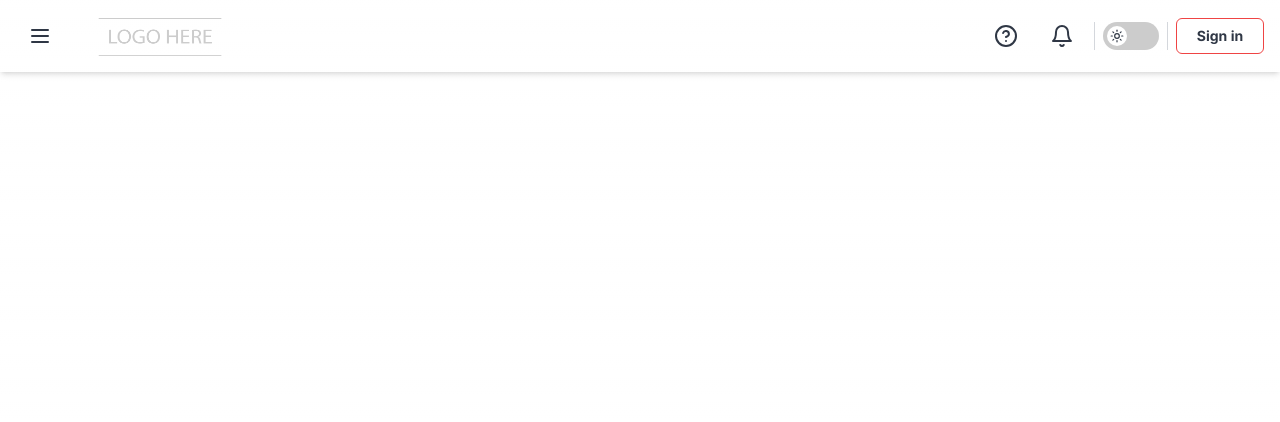
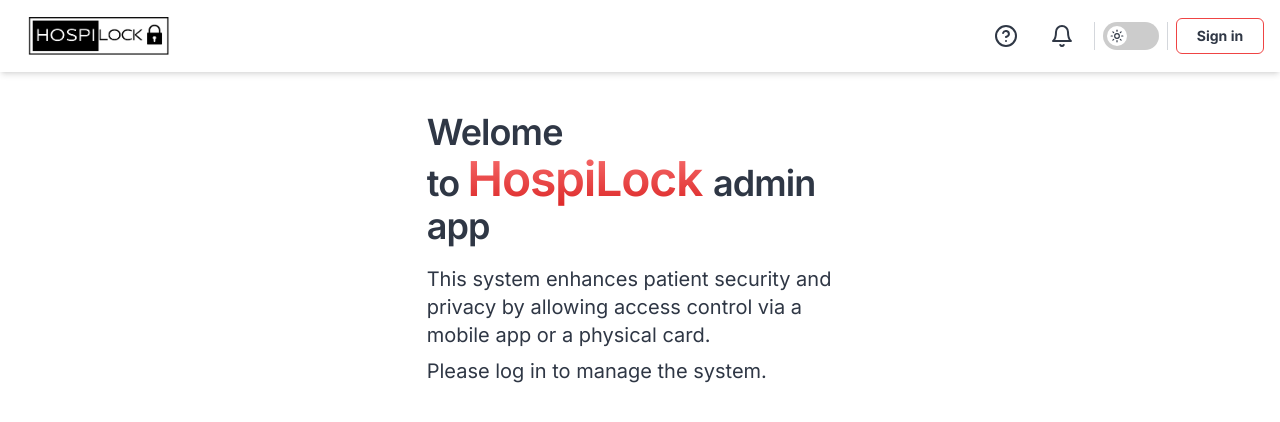
Before and after one commit to NikoMaersk/hospi-lock, a Next.js app in the folder hospi-lock-web/: page / in a window 1280 px wide. Shown: the top 422 px of the page. Built offline with nearby package versions, Linux system fonts and the light colour scheme; no server answers.

Commit message:
welcome page

```diff
--- a/hospi-lock-web/src/app/globals.css
+++ b/hospi-lock-web/src/app/globals.css
@@ -4,23 +4,30 @@
 
 :root {
   --foreground-rgb: 47, 55, 69;
+  /*
   --background-start-rgb: 255, 255, 255;
   --background-end-rgb: 255, 255, 255;
+  */
 }
 
 @media (prefers-color-scheme: dark) {
   :root {
     --foreground-rgb: 47, 55, 69;
+    /*
     --background-start-rgb: 255, 255, 255;
     --background-end-rgb: 255, 255, 255;
+    */
   }
 }
 
 body {
   color: rgb(var(--foreground-rgb));
+  background-color: white;
+  /*
   background: linear-gradient(to bottom,
       transparent,
       rgb(var(--background-end-rgb))) rgb(var(--background-start-rgb));
+      */
 }
 
 @layer utilities {
--- a/hospi-lock-web/src/app/layouts/pageHeader.tsx
+++ b/hospi-lock-web/src/app/layouts/pageHeader.tsx
@@ -80,12 +80,9 @@ export default function PageHeader() {
         <div className="flex justify-between items-center w-full py-3 shadow-md gap-2">
             <ModalLogin show={isModalOpen} onClose={toggleModal} onSignIn={handleLogin} />
             {!showFullWidthSearch && (
-                <nav className="flex flex-shrink-0 md:gap-4 px-4">
-                    <Button variant="ghost">
-                        <Menu />
-                    </Button>
-                    <a href="/" className="ml-4">
-                        <Image src={logo} alt="logo" className="h-12 w-32 items-center" />
+                <nav className="flex flex-shrink-0 md:gap-4 px-4 items-center">
+                    <a href="/" className="ml-2">
+                        <Image src={logo} alt="logo" className=" w-[40%]" />
                     </a>
                 </nav>)}
             {isLoggedIn && (
@@ -122,9 +119,10 @@ export default function PageHeader() {
                 </form>
             )}
             <div className="flex-shrink-0 md:gap-2 flex items-center mr-4">
-                <Button variant="ghost" className={`md:hidden ${showFullWidthSearch ? "hidden" : ""}`} onClick={() => setShowFullWidthSearch(true)}>
-                    <Search />
-                </Button>
+                {isLoggedIn &&
+                    <Button variant="ghost" className={`md:hidden ${showFullWidthSearch ? "hidden" : ""}`} onClick={() => setShowFullWidthSearch(true)}>
+                        <Search />
+                    </Button> }
                 <Button variant="ghost" className={`${showFullWidthSearch ? "hidden" : ""}`} >
                     <HelpCircle />
                 </Button>
--- a/hospi-lock-web/src/app/layouts/welcome.tsx
+++ b/hospi-lock-web/src/app/layouts/welcome.tsx
@@ -7,8 +7,26 @@ export default function Welcome() {
 
 
   return (
-    <div>
-
+    <div className="flex gap-6 w-full mt-10 items-center lg:justify-center ">
+      <div className="text-center leading-8 md:text-left w-1/3">
+        <div className="inline-block">
+          <h1 className="tracking-tight inline font-semibold text-[2.5rem] lg:text-4xl">
+            Welome to&nbsp;
+          </h1>
+          <h1 className="tracking-tight inline font-semibold from-red-400 to-red-600 text-[2.5rem] lg:text-5xl bg-clip-text text-transparent bg-gradient-to-b">
+            HospiLock&nbsp;
+          </h1>
+          <h1 className='tracking-tight inline font-semibold text-[2.5rem] lg:text-4xl'>
+            admin app
+          </h1>
+        </div>
+        <p className="mt-4 text-xl">
+        This system enhances patient security and privacy by allowing access control via a mobile app or a physical card.
+        </p>
+        <p className="mt-2 text-xl">
+          Please log in to manage the system.
+        </p>
+      </div>
     </div>
   );
 }
```
Also changed, not shown: hospi-lock-web/src/app/assets/Logo.png, hospi-lock-web/src/app/assets/temp.png (added).
